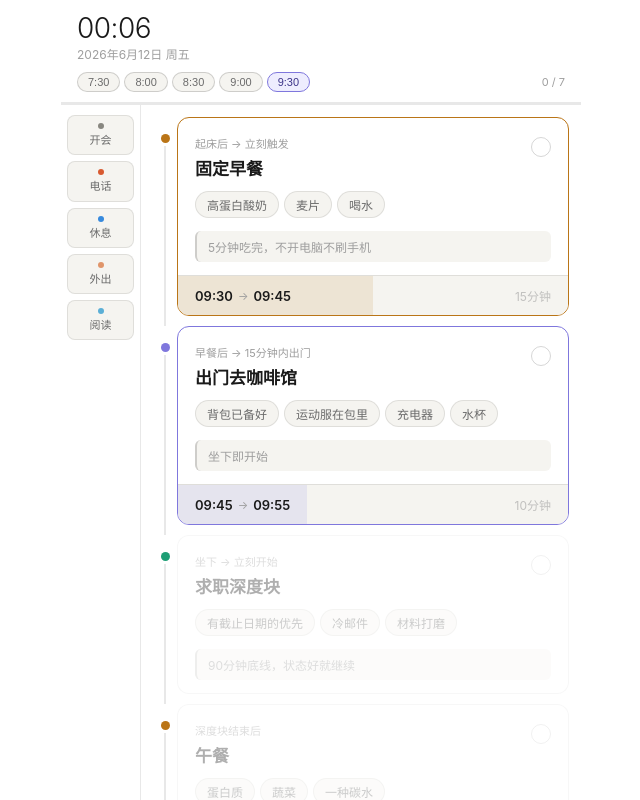
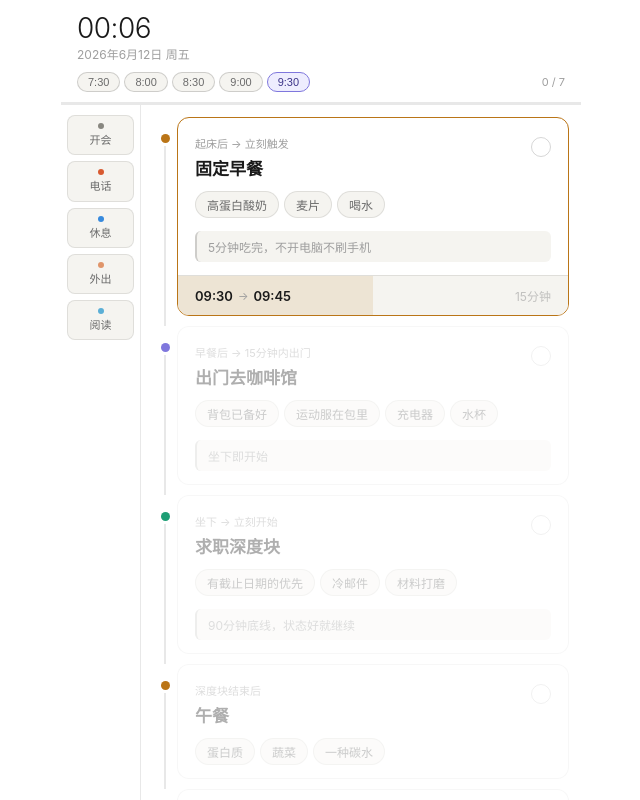
Before and after one commit to lilsycz/My-Daily-System, a plain HTML site: page index.html in a window 1280 px wide. Shown: the whole page, without its empty margins (319-959 px from the left). Drawn offline with Linux system fonts and the light colour scheme.

Commit message:
Update INITIAL_ACTIVE to set the default active flow block to 1

```diff
--- a/index.html
+++ b/index.html
@@ -191,7 +191,7 @@ const DEFAULT_FLOW = [
   {id:'dinner',   name:'晚饭 + 补剂',trig:'健身后',               pills:['蛋白质优先','碳水减半','镁·Omega-3'],rule:null,                           dur:45,mn:30, mx:60, fz:true},
 ];
 
-const INITIAL_ACTIVE = 2;
+const INITIAL_ACTIVE = 1;
 let unlockedCount = INITIAL_ACTIVE;
 let wakeMin = 570;
 let flowBlocks = DEFAULT_FLOW.map(d=>({...d}));
```
